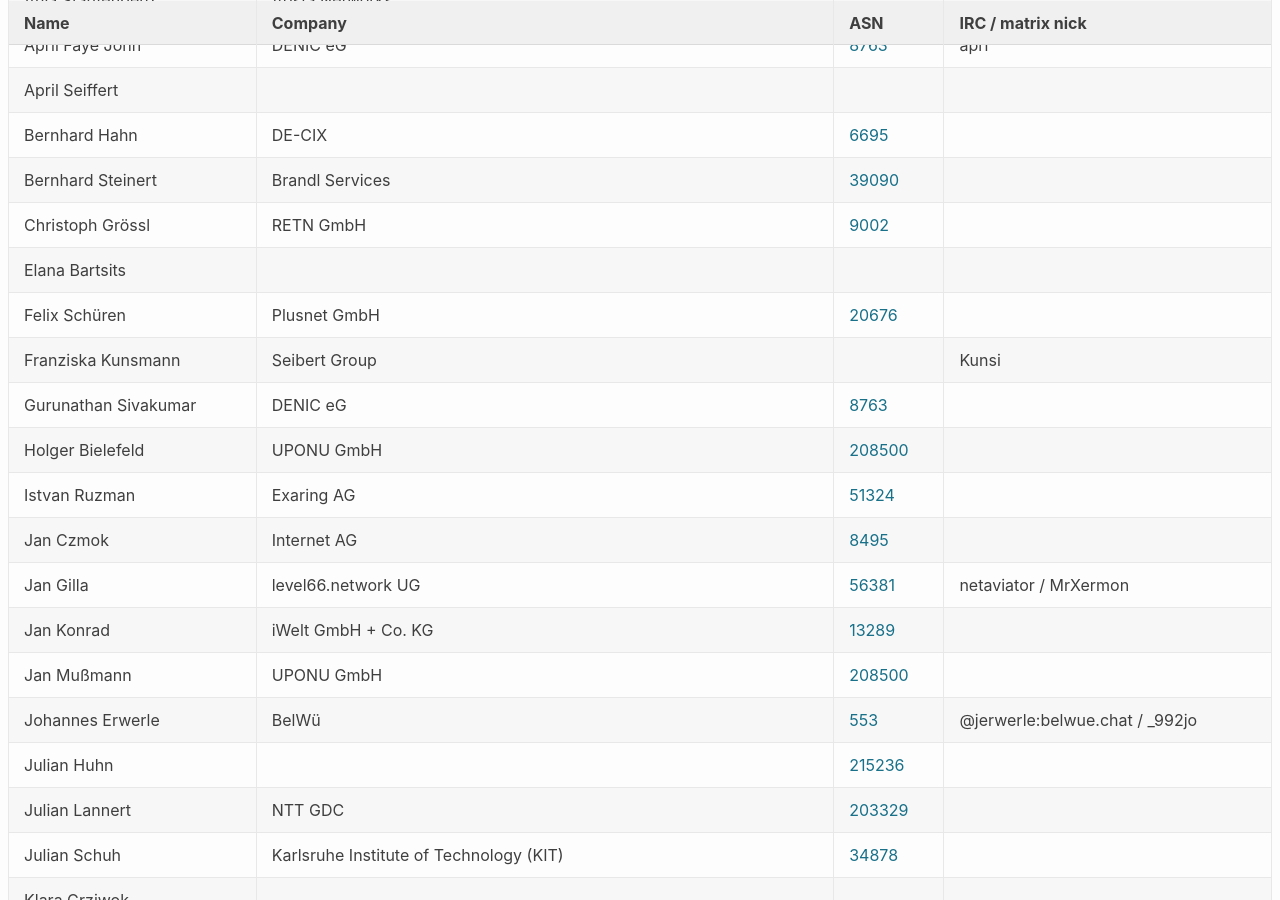
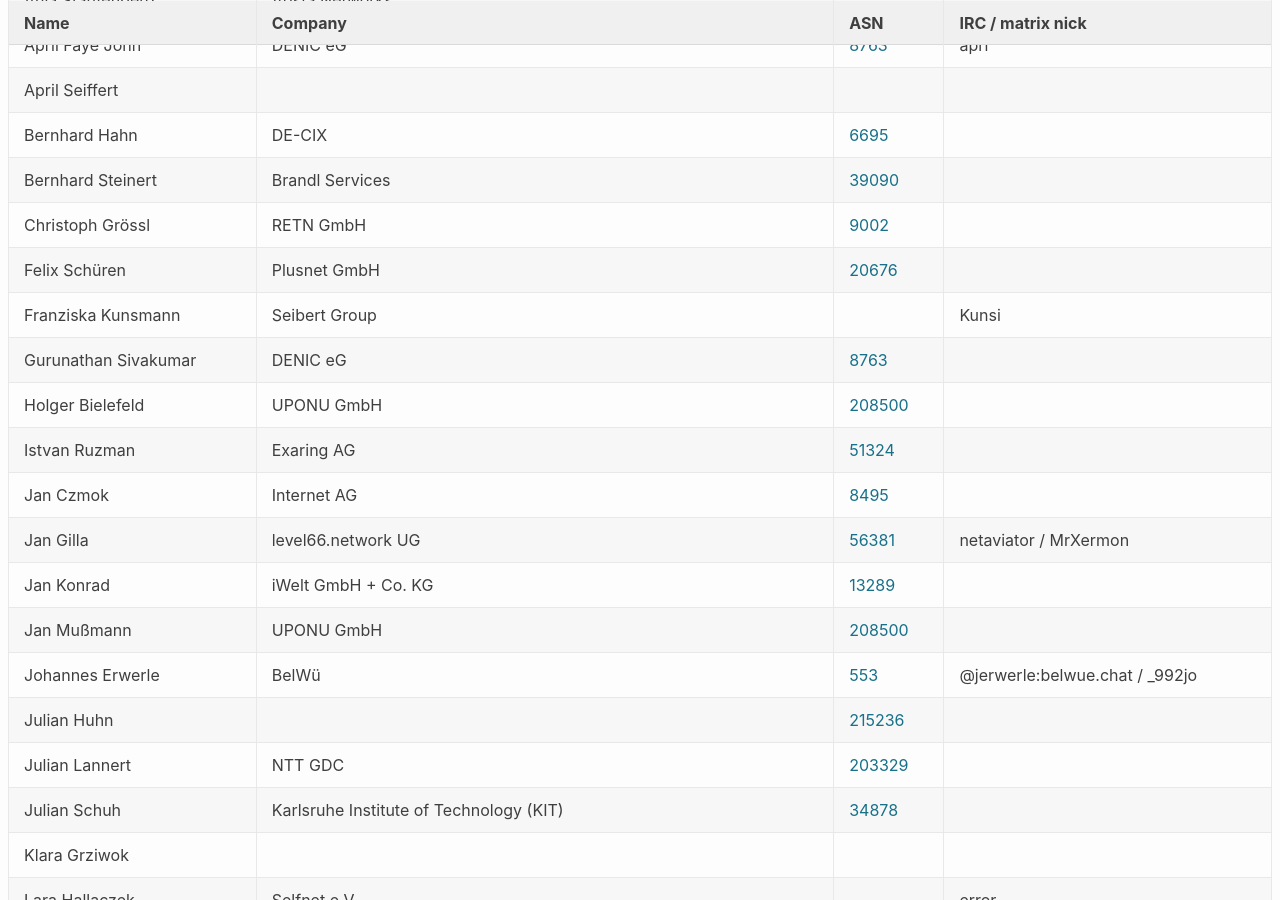
Before and after one commit to denog/pretix-attendeelist, a Jekyll site: the page built from denogmeetup25-01/index.markdown, in a window 1280 px wide and 900 px high, scrolled down 301 px. Built offline with Jekyll 4.4.1, drawn with Linux system fonts in a browser that asks for light colours.

Commit message:
Latest data: Fri Jan 31 12:54:58 UTC 2025

```diff
--- a/_data/attendees_denogmeetup25-01.json
+++ b/_data/attendees_denogmeetup25-01.json
@@ -64,12 +64,6 @@
     "company": "RETN GmbH",
     "irc": null,
     "asn": "9002"
-  },
-  {
-    "name": "Elana Bartsits",
-    "company": null,
-    "irc": null,
-    "asn": null
   },
   {
     "name": "Felix Schüren",
```
